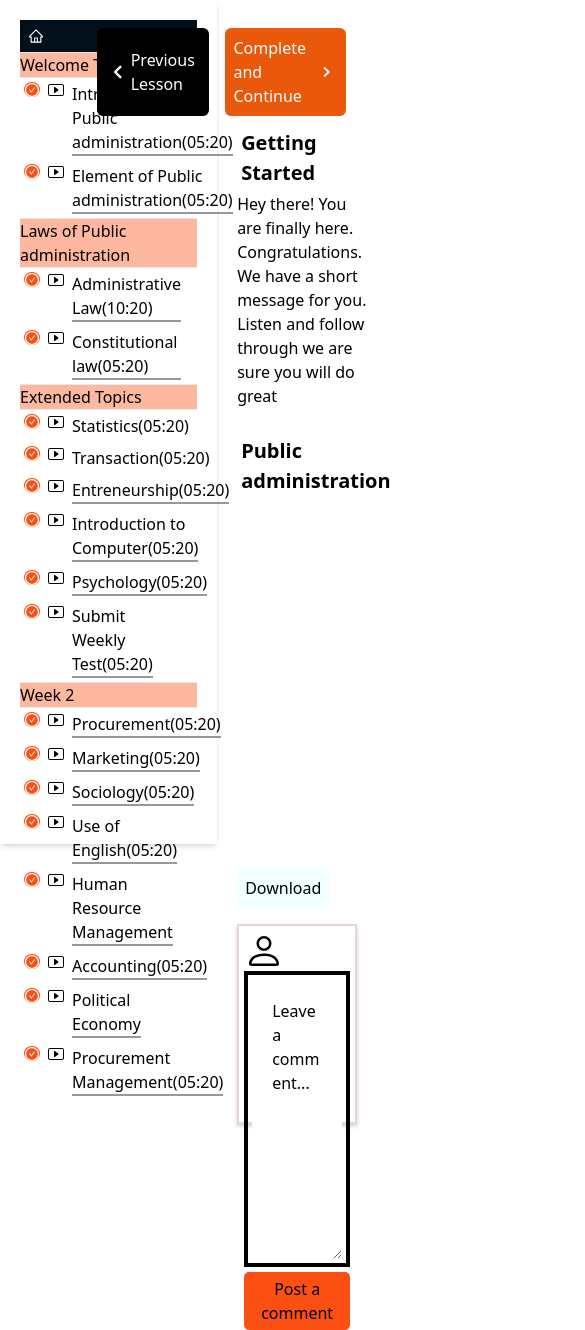
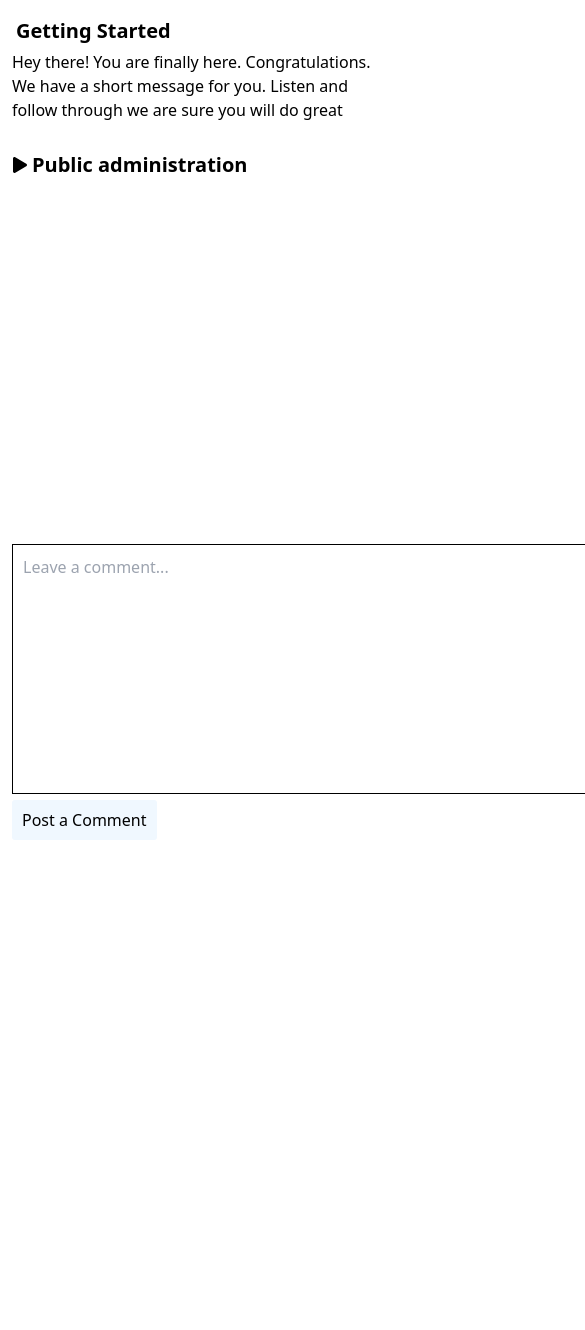
Before and after one commit to learnable-2022/LMS-YA-6-FE, a React (Create React App) app: page /my-class in a window 390 px wide. Shown: the top 1330 px of the page, 585 px wide, since content can reach past the window. After the commit the page ends 844 px from the top, so only its background shows below. Built offline with nearby package versions, Linux system fonts and the light colour scheme.

Commit message:
responsiveness

```diff
--- a/src/components/Left Component/LeftComponent.css
+++ b/src/components/Left Component/LeftComponent.css
@@ -1,6 +1,8 @@
 .left-component {
-  height: 100vh;
+  height: 100%;
   width: 300px;
+  position: fixed;
+  overflow: auto;
   min-width: 100px;
   padding: 10px;
 }
@@ -31,38 +33,8 @@
 .heading {
   background-color: rgba(252, 79, 19, 0.4);
 }
-@media screen and (max-width: 768px) {
-  .left-component {
-    height: 100vh;
-    width: 250px;
-    padding: 20px;
-  }
+@media screen and (max-width: 500px) {
+ .left-component{
+  display: none;
+ }
 }
-@media screen and (max-width: 280px) {
-  .left-component {
-    height: 100vh;
-    width: 140px;
-    padding: 20px;
-  }
-}
-@media screen and (max-width: 450px) {
-  .left-component {
-    height: 100vh;
-    width: 280px;
-    padding: 20px;
-  }
-}
-@media screen and (max-width: 380px) {
-  .left-component {
-    height: 100vh;
-    width: 280px;
-    padding: 20px;
-  }
-}
-@media screen and (max-width: 300px) {
-  .left-component {
-    height: 100vh;
-    width: 120px;
-    padding: 20px;
-  }
-}
--- a/src/components/Left Component/LeftComponent.jsx
+++ b/src/components/Left Component/LeftComponent.jsx
@@ -9,15 +9,6 @@ function LeftComponent() {
   return (
     <>
       <div className="left-component bg-white shadow-md w-fit">
-        <div className="home p-2">
-          <i>
-            <AiOutlineHome />
-          </i>
-          <i>
-            <CiSettings />
-          </i>
-        </div>
-
         <div>
           {/* 100 percent completed */}
           <hr />
--- a/src/components/MainComponent/MainComponent.css
+++ b/src/components/MainComponent/MainComponent.css
@@ -1,10 +1,9 @@
 .main-component {
-  height: 100vh;
+  height: 100%;
   width: 100%;
+  margin-left: 300px;
   min-width: 100px;
   padding-left: 30px;
-  /* z-index: 1;
-  flex-grow: 1; */
 }
 .previous-continue {
   display: flex;
@@ -83,93 +82,10 @@
   display: flex;
   justify-content: flex-start;
 }
-@media screen and (max-width: 768px) {
+@media screen and (max-width: 500px) {
   .main-component {
-    height: 100vh;
-    width: 270px;
-    padding: 20px;
-    /* z-index: 1;
-    flex-grow: 1; */
+   width: 100%;
+   margin: 0;
+   padding: 12px;
   }
 }
-@media screen and (max-width: 280px) {
-  .main-component {
-    height: 100vh;
-    width: 120px;
-    padding: 20px;
-  }
-}
-@media screen and (max-width: 280px) {
-  .main-component {
-    height: 100vh;
-    width: 120px;
-    padding: 20px;
-  }
-  .border-container {
-    border: 2px solid #e6d6d6; /* Adjust border properties as desired */
-    box-shadow: 0 2px 4px rgba(0, 0, 0, 0.2); /* Adjust box shadow properties as desired */
-    padding: 5px; /* Adjust padding as desired */
-    width: 120px; /* Adjust width as desired */
-    height: 200px; /* Adjust height as desired */
-  }
-
-  /* .content {
-    display: flex;
-    justify-content: space-between;
-  } */
-  .inner-content {
-    border: 4px solid #000; /* Adjust inner border properties as desired */
-    padding: 4px; /* Adjust inner border padding as desired */
-  }
-}
-@media screen and (max-width: 450px) {
-  .main-component {
-    height: 100vh;
-    width: 220px;
-    padding: 20px;
-  }
-  .border-container {
-    border: 2px solid #e6d6d6; /* Adjust border properties as desired */
-    box-shadow: 0 2px 4px rgba(0, 0, 0, 0.2); /* Adjust box shadow properties as desired */
-    padding: 5px; /* Adjust padding as desired */
-    width: 120px; /* Adjust width as desired */
-    height: 200px; /* Adjust height as desired */
-  }
-
-  /* .content {
-    display: flex;
-    justify-content: space-between;
-  } */
-  .inner-content {
-    border: 4px solid #000; /* Adjust inner border properties as desired */
-    padding: 4px; /* Adjust inner border padding as desired */
-  }
-}
-@media screen and (max-width: 380px) {
-  .main-component {
-    height: 100vh;
-    width: 200px;
-    padding: 20px;
-    /* z-index: 1;
-    flex-grow: 1; */
-  }
-  .border-container {
-    border: 2px solid #e6d6d6; /* Adjust border properties as desired */
-    box-shadow: 0 2px 4px rgba(0, 0, 0, 0.2); /* Adjust box shadow properties as desired */
-    padding: 5px; /* Adjust padding as desired */
-    width: 120px; /* Adjust width as desired */
-    height: 200px; /* Adjust height as desired */
-  }
-
-  /* .content {
-    display: flex;
-    justify-content: space-between;
-  } */
-  .inner-content {
-    border: 4px solid #000; /* Adjust inner border properties as desired */
-    padding: 4px; /* Adjust inner border padding as desired */
-  }
-  .person-icon {
-    font-size: 30px;
-  }
-}
--- a/src/components/MainComponent/MainComponent.jsx
+++ b/src/components/MainComponent/MainComponent.jsx
@@ -5,24 +5,12 @@ import { BsPerson } from "react-icons/bs";
 import ReactPlayer from 'react-player';
 // import course from "../../Images/course.png";
 import "./MainComponent.css";
+import Comment from "./Comment"
 
 function MainComponent() {
   return (
     <>
       <div className="main-component">
-        <div className=" p-2 flex justify-end mr-2">
-          <div className="flex mx-2 bg-black p-2 rounded-md w-fit justify-center items-center text-white">
-            <h1 className=" flex items-center justify-center">
-            <FaChevronLeft className="mx-2" />
-            Previous Lesson</h1>
-          </div>
-          <div className="flex mx-2 bg-orange-600 p-2 rounded-md w-fit justify-center items-center text-white">
-            <h1 className="flex items-center justify-center">
-              Complete and Continue
-                <FaChevronRight className="mx-2" />
-            </h1>
-          </div>
-        </div>
         <div>
           <h1 className="started">Getting Started</h1>
 
@@ -45,18 +33,7 @@ function MainComponent() {
           className="h-full"
           />
         </div>
-        <button className="download p-2 rounded-md mt-2 mb-4 w-fit">Download</button>
-        <div className="border-container">
-          <div className="content">
-            <BsPerson className="person-icon" />
-            <div className="inner-content" >
-              <textarea name="" id="" cols="70" rows="10" className="textarea">
-                Leave a comment...
-              </textarea>
-            </div>
-          </div>
-          <button className="post">Post a comment</button>
-        </div>
+          <Comment />
       </div>
     </>
   );
```
